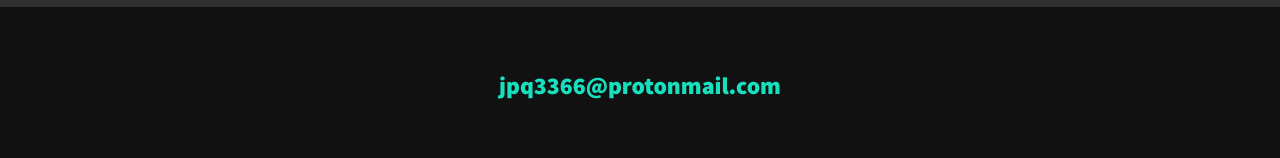
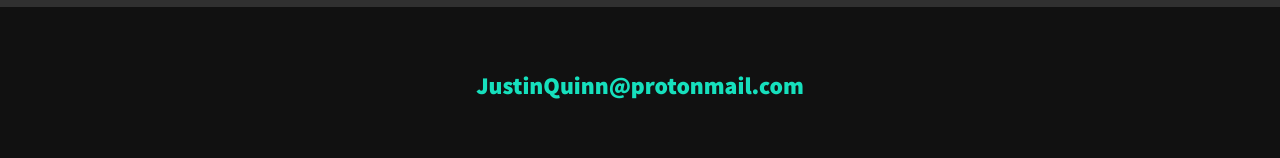
Before and after one commit to Justin-Quinn51/Portfolio, a plain HTML site: page index.html in a window 1280 px wide. Shown: the part 3354-3512 px from the top of the page. Drawn offline with nearby package versions, Linux system fonts and the light colour scheme.

Commit message:
Updated current email address

```diff
--- a/index.html
+++ b/index.html
@@ -148,7 +148,7 @@
 
     <!-- Footer -->
     <footer class="footer">
-        <a href="mailto:jpq3366@protonmail.com" class="footer__link">jpq3366@protonmail.com
+        <a href="mailto:JustinQuinn@protonmail.com" class="footer__link">JustinQuinn@protonmail.com
         </a>
         <ul class="social-list">
             <li class="social-list__item">
```
